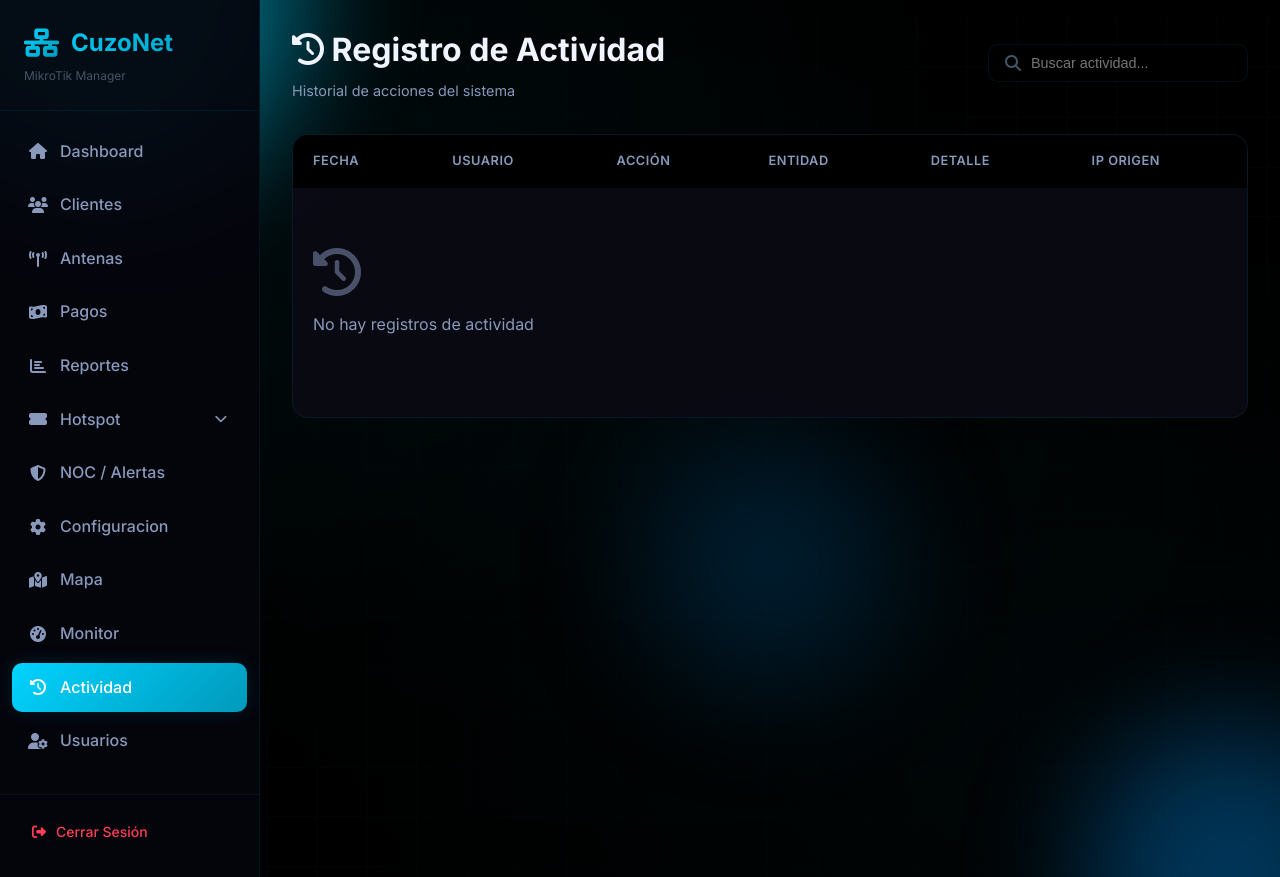
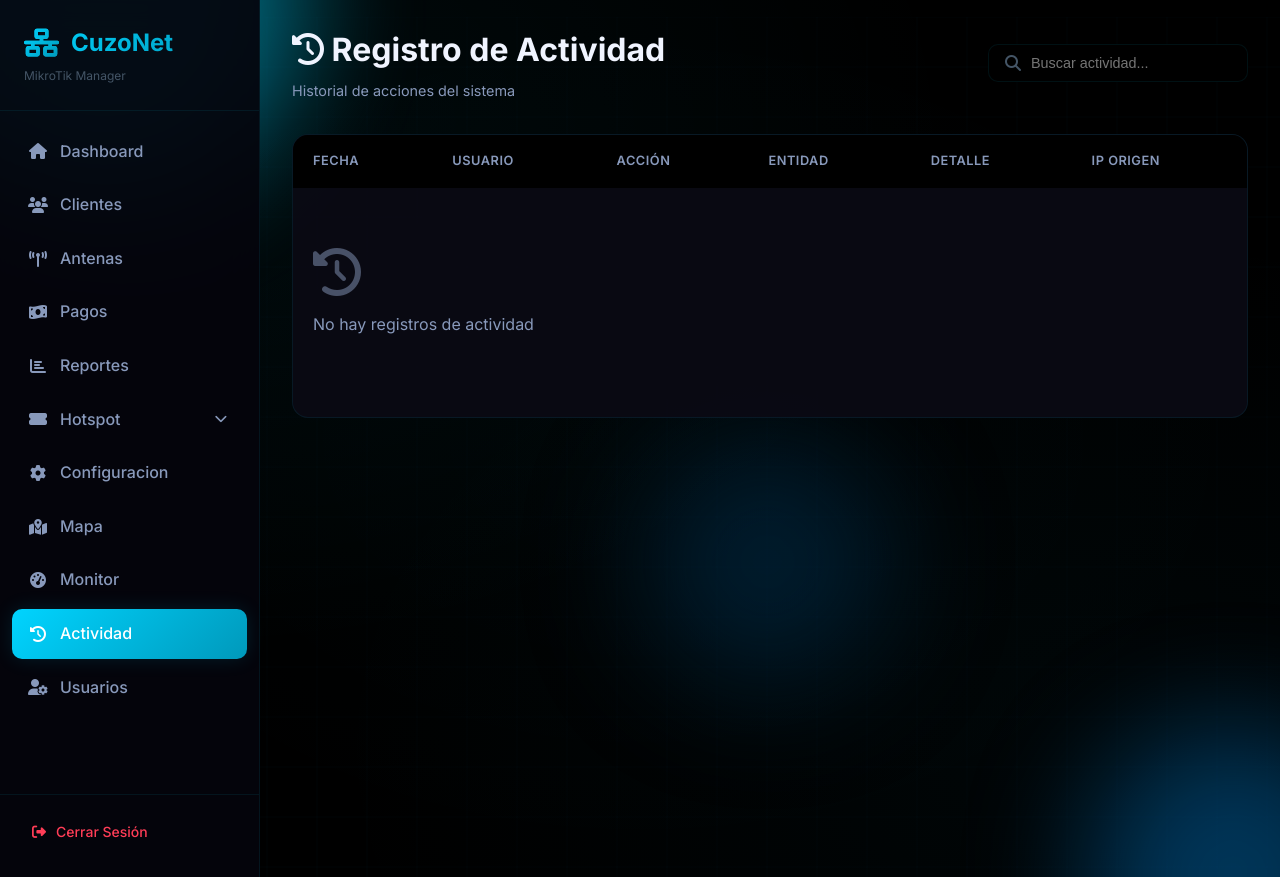
Before and after one commit to vozoedin-cmd/cuzonet-manager, a Flask app: page /actividad in a window 1280 px wide. Run offline with Flask 3, Linux system fonts and the light colour scheme; the visitor is signed in with stand-in values (Sample User, id 1); data comes from the database, SQL or seed files in the repository; data that the repository does not hold is empty; parts of the project's set-up code (start-up, migrations or seed data) failed here and were passed over.

Commit message:
chore: Hide NOC panel from sidebar per user request

```diff
--- a/templates/sidebar.html
+++ b/templates/sidebar.html
@@ -68,12 +68,12 @@
             </ul>
         </li>
 
-        <li class="nav-item {% if request.path.startswith('/admin/noc') %}active{% endif %}">
+        <!-- <li class="nav-item {% if request.path.startswith('/admin/noc') %}active{% endif %}">
             <a href="/admin/noc" class="nav-link">
                 <i class="fas fa-shield-alt"></i>
                 <span>NOC / Alertas</span>
             </a>
-        </li>
+        </li> -->
         <li class="nav-item {% if request.path.startswith('/configuracion') %}active{% endif %}">
             <a href="/configuracion" class="nav-link">
                 <i class="fas fa-cog"></i>
```
